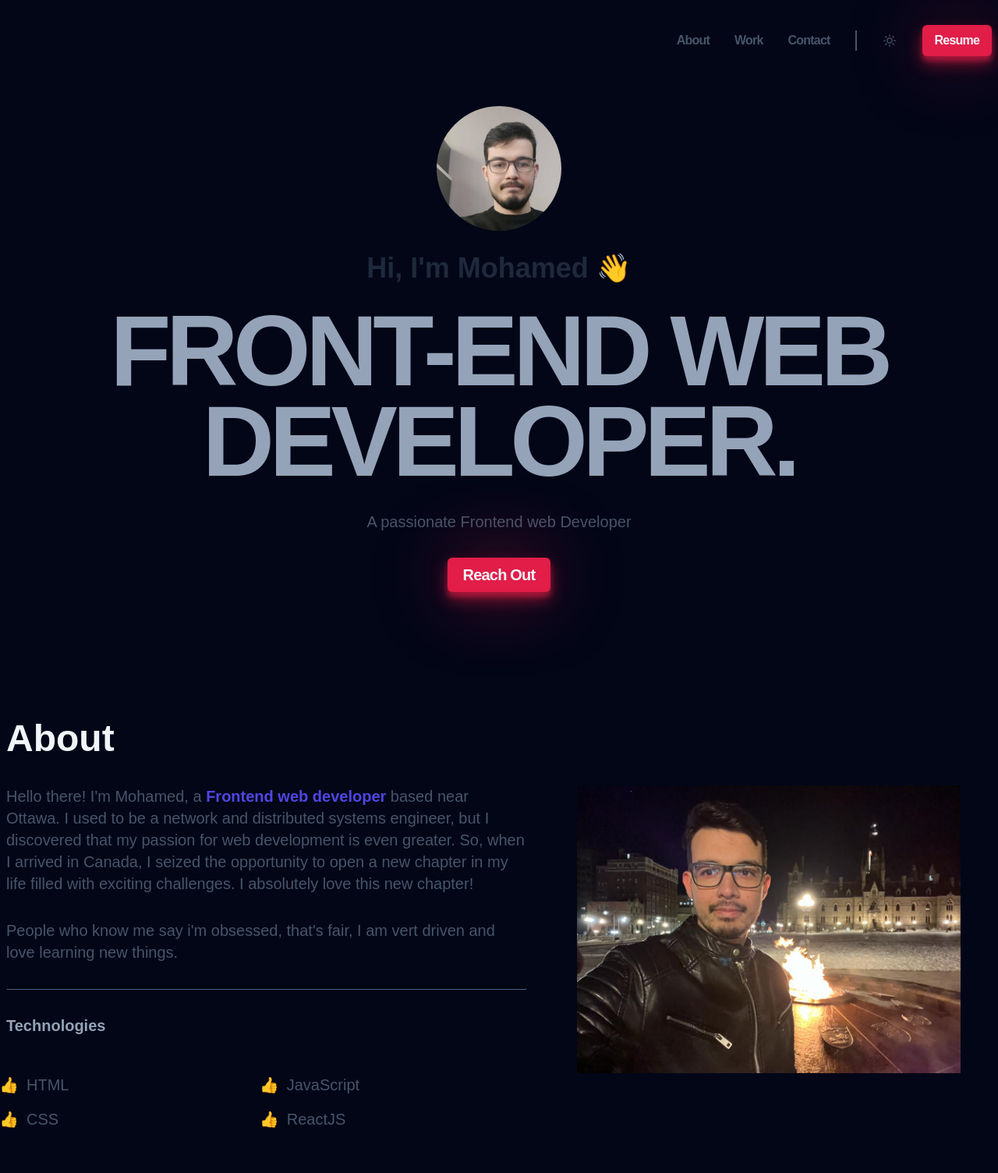
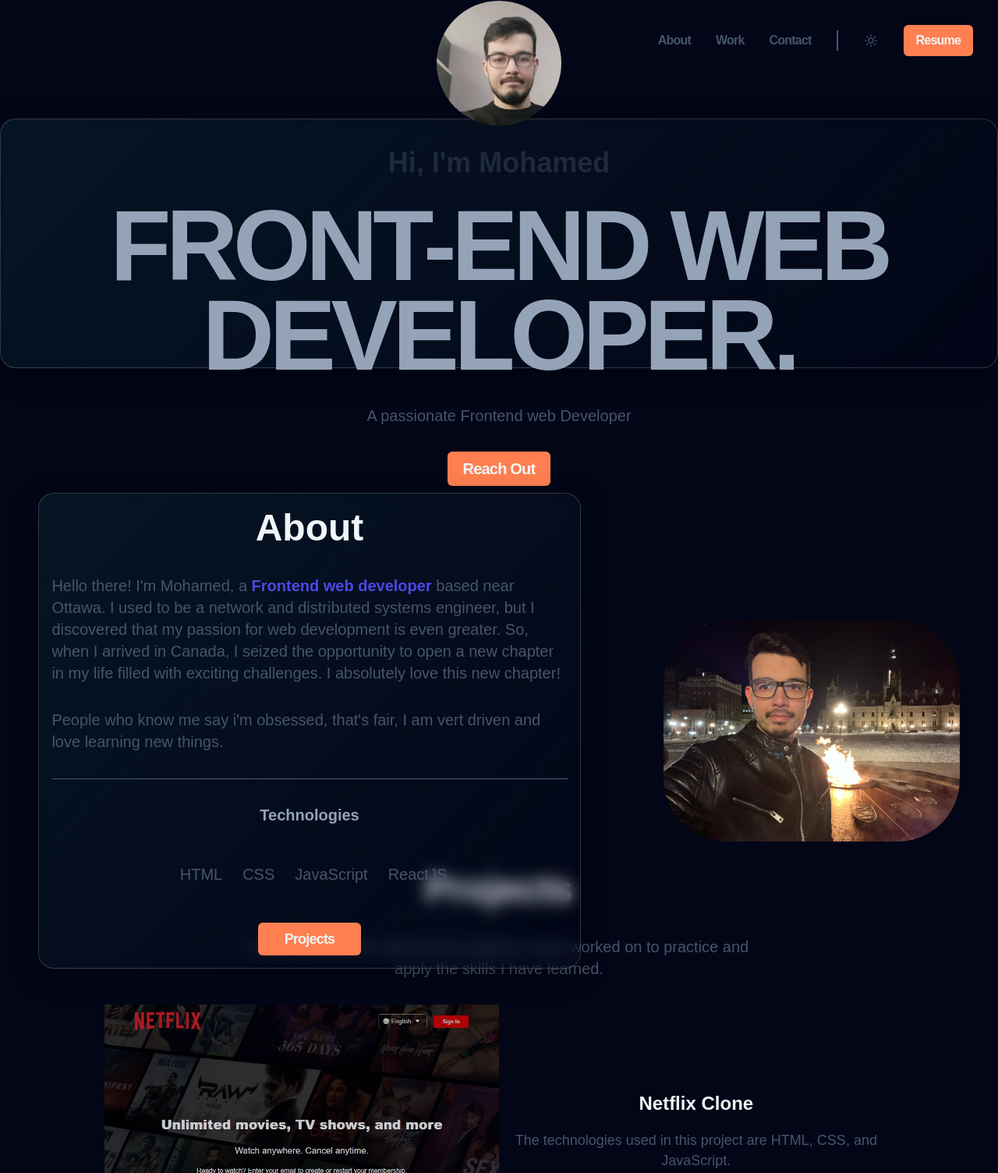
Before and after one commit to MohamedIslemAbdou/portfolio, a website built with Vite: page index.html in a window 1280 px wide. Shown: the top 1504 px of the page at 78% size. Built offline with nearby package versions, Linux system fonts and the light colour scheme; a web font is replaced by a local one.

Commit message:
I made changes to the background of the hero and about sections, as well as modified the header position. Additionally, I limited the first view so that it extends only until the end of the about section. However, I haven't addressed the responsiveness of the website yet.

```diff
--- a/index.html
+++ b/index.html
@@ -13,7 +13,7 @@
     <title>Portfolio</title>
   </head>
   <body>
-    <header class="header container">
+    <header class="header">
       <nav>
         <ul class="header__menu">
           <li><a class="header__link" href="#about">About</a></li>
@@ -105,9 +105,10 @@
     </div>
     <!-- End of mobile navigation -->
     <main>
-      <section class="hero container">
+      <div class="firstView">
+        <section class="hero container hero__glass">
           <img class="hero__img" src="./hero.jpg" alt="Profile picture" />
-        <h2 class="hero__subtitle">Hi, I'm Mohamed 👋</h2>
+          <h2 class="hero__subtitle">Hi, I'm Mohamed</h2>
           <h1 class="hero__title">
             Front-end Web <br />
             Developer.
@@ -121,16 +122,16 @@
           >
         </section>
         <section id="about" class="about container section">
-        <div class="about__content">
+          <div class="about__content about__glass">
             <h2 class="about__title">About</h2>
             <p class="about__description">
               Hello there! I'm Mohamed, a
-            <strong> Frontend web developer </strong> based near Ottawa. I used
-            to be a network and distributed systems engineer, but I discovered
-            that my passion for web development is even greater. So, when I
-            arrived in Canada, I seized the opportunity to open a new chapter in
-            my life filled with exciting challenges. I absolutely love this new
-            chapter!
+              <strong> Frontend web developer </strong> based near Ottawa. I
+              used to be a network and distributed systems engineer, but I
+              discovered that my passion for web development is even greater.
+              So, when I arrived in Canada, I seized the opportunity to open a
+              new chapter in my life filled with exciting challenges. I
+              absolutely love this new chapter!
             </p>
             <p class="about__description">
               People who know me say i'm obsessed, that's fair, I am vert driven
@@ -143,22 +144,19 @@
               <ul class="about__ul">
                 <li class="about__list">HTML</li>
                 <li class="about__list">CSS</li>
-            </ul>
-            <ul class="about__ul">
                 <li class="about__list">JavaScript</li>
                 <li class="about__list">ReactJS</li>
               </ul>
             </div>
+            <div class="about__btn-wrapper">
+              <a class="about__btn btn" href="#featured">Projects </a>
+            </div>
           </div>
           <div class="about__img-wrapper">
-          <img
-            class="about__img lazy loading"
-            src="https://fakeimg.pl/1024x768"
-            data-src="./about.jpg"
-            alt=""
-          />
+            <img class="about__img" src="./about.jpg" salt="" />
           </div>
         </section>
+      </div>
       <section id="featured" class="work container section">
         <h2 class="work__title">Projects</h2>
         <p class="work__description">
--- a/styles/components/about.css
+++ b/styles/components/about.css
@@ -7,16 +7,51 @@
   display: flex;
   flex-direction: column;
   gap: 1rem;
+  justify-content: center;
+  padding: 1rem;
+}
+
+.about__glass {
+  margin: auto;
+  height: 100%;
+  width: 55%;
+
+  background: linear-gradient(
+    135deg,
+    var(--clr-gradient1),
+    var(--clr-gradient2) /* rgba(255, 255, 255, 0.1), */
+  );
+  backdrop-filter: blur(10px);
+  -webkit-backdrop-filter: blur(10px);
+  border-radius: 20px;
+  border: 1px solid rgba(255, 255, 255, 0.18);
+  box-shadow: 0px 8px 32px 0 rgba(0, 0, 0, 0.37);
 }
 .about__title {
   font-size: var(--size-2xl);
   color: var(--clr-light);
+  margin: auto;
 }
 
 .about__description {
   max-width: 60ch;
   font-size: var(--size-sm);
   color: var(--clr-slate600);
+  margin: auto;
+}
+
+.about__img {
+  border-radius: 5rem;
+  max-width: 100%;
+  max-height: 100%;
+  margin: auto;
+}
+.about__img-wrapper {
+  display: flex;
+  justify-content: center;
+  align-items: center;
+  height: 100%;
+  width: 30%;
 }
 
 .about__hr {
@@ -26,13 +61,15 @@
 .about__subtitle {
   font-size: var(--size-sm);
   color: var(--clr-slate400);
+  margin: auto;
 }
 
 .about__ul {
   display: flex;
-  flex-direction: column;
+  flex-direction: row;
   gap: 1em;
-  list-style-type: "\1F44D";
+  /* list-style-type: "\1F44D"; */
+  list-style-type: none;
   padding: 1em;
   flex: 1;
 }
@@ -47,6 +84,19 @@
 }
 .about__ul-container {
   display: flex;
+  margin: auto;
+}
+
+.about__btn-wrapper {
+  display: flex;
+  justify-content: center;
+  align-items: center;
+}
+.about__btn {
+  text-transform: capitalize;
+  font-size: var(--size-lg);
+  text-align: center;
+  width: 20%;
 }
 
 /*xs*/
--- a/styles/components/header.css
+++ b/styles/components/header.css
@@ -3,7 +3,8 @@
   justify-content: flex-end;
   align-items: center;
   padding-top: 2rem;
-  padding-bottom: 2rem;
+  margin-right: 2rem;
+  /* padding-bottom: 2rem; */
   position: relative;
   z-index: 9999;
 }
--- a/styles/components/hero.css
+++ b/styles/components/hero.css
@@ -4,8 +4,24 @@
   justify-content: center;
   align-items: center;
   gap: 1rem;
-  margin-top: 2rem;
+  margin-top: 1rem;
   text-align: center;
+}
+
+.hero__glass {
+  margin: 0;
+  height: 40%;
+
+  background: linear-gradient(
+    135deg,
+    /* rgba(255, 255, 255, 0.1), */ var(--clr-gradient1),
+    var(--clr-gradient2)
+  );
+  backdrop-filter: blur(10px);
+  -webkit-backdrop-filter: blur(10px);
+  border-radius: 20px;
+  border: 1px solid rgba(255, 255, 255, 0.18);
+  box-shadow: 0px 8px 32px 0 rgba(0, 0, 0, 0.37);
 }
 
 .hero__img {
--- a/styles/style.css
+++ b/styles/style.css
@@ -4,8 +4,10 @@
   --clr-slate400: #94a3b8;
   --clr-slate600: #475569;
   --clr-slate800: #1e293b;
-  --clr-rose: #e11d48;
+  --clr-rose: #ff7f50;
   --clr-indigo: #4f46e5;
+  --clr-gradient1: rgba(9, 29, 43, 0.669);
+  --clr-gradient2: rgba(255, 255, 255, 0);
 
   /*rose rgb(225, 29, 72) */
   /* indigo 	rgb(79, 70, 229)*/
@@ -42,6 +44,8 @@ html {
   --clr-slate400: #1e293b;
   --clr-slate600: #1e293b;
   --clr-slate800: #1e293b;
+  --clr-gradient1: rgba(52, 217, 250, 0.669);
+  --clr-gradient2: rgba(255, 255, 255, 0);
 }
 
 body {
--- a/styles/utils.css
+++ b/styles/utils.css
@@ -21,8 +21,7 @@
   color: #f1f5f9;
   padding: 0.5rem 1em;
   border-radius: 6px;
-  box-shadow: 0 10px 20px rgba(225, 29, 72, 0.5),
-    0 6px 6px rgba(225, 29, 72, 0.5), 0 0 100px -10px var(--clr-rose);
+
   transition: transform 0.3s, box-shadow 0.3s;
 }
 
@@ -40,15 +39,24 @@
   padding-left: 0.5rem;
 }
 .section {
+  margin-top: 2rem;
+}
+
+.firstView {
+  display: flex;
+  flex-direction: column;
+  height: 100vh;
+  padding: 0;
   margin-top: 5rem;
+  justify-content: start;
 }
 
 .loading {
-  filter: blur(40px) grayscale(100%);
+  filter: blur(30px) grayscale(100%);
 }
 .loaded {
   filter: blur(0) grayscale(0);
-  transition: 0.6s ease-in-out;
+  transition: 1.3s ease-in-out;
 }
 /*xs*/
 @media (min-width: 475px) {
```
Lines whose indentation alone changed are shown as unchanged.
